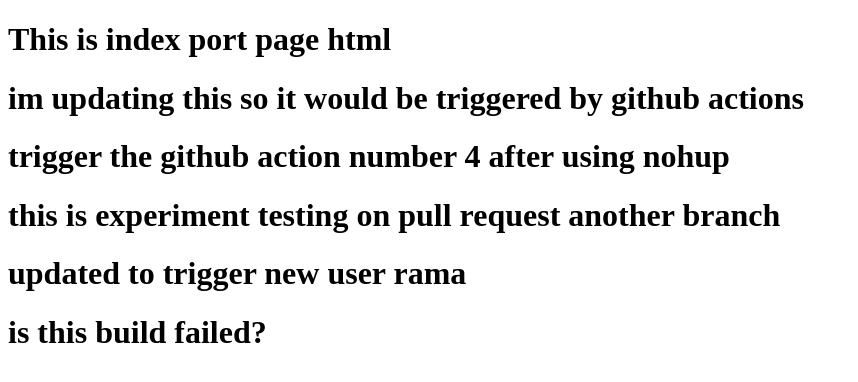
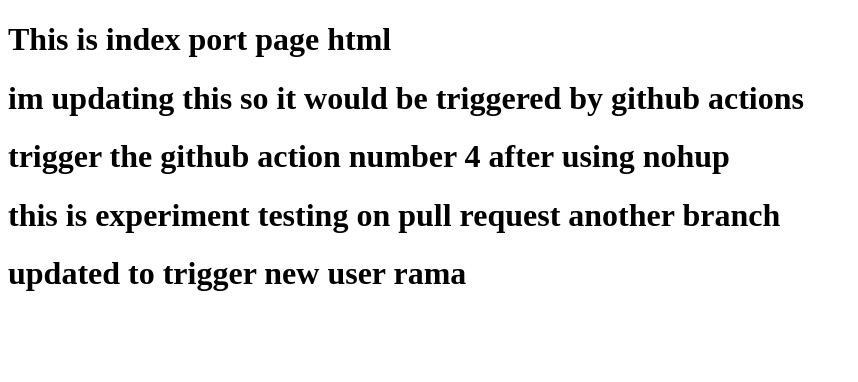
Before and after one commit to ramakc153/port-page, a plain HTML site: page static/index.html in a window 1280 px wide. Shown: the whole page, without its empty margins (0-858 px from the left). Drawn offline with Linux system fonts and the light colour scheme.

Commit message:
fix (index): delete last line text

```diff
--- a/static/index.html
+++ b/static/index.html
@@ -11,6 +11,5 @@
     <h1>trigger the github action number 4  after using nohup</h1>
     <h1>this is experiment testing on pull request another branch</h1>
     <h1>updated to trigger new user rama</h1>
-    <h1>is this build failed?</h1>
 </body>
 </html>
```
